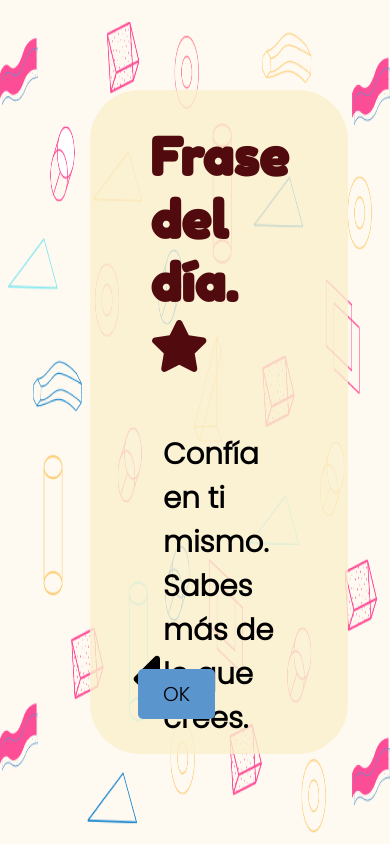
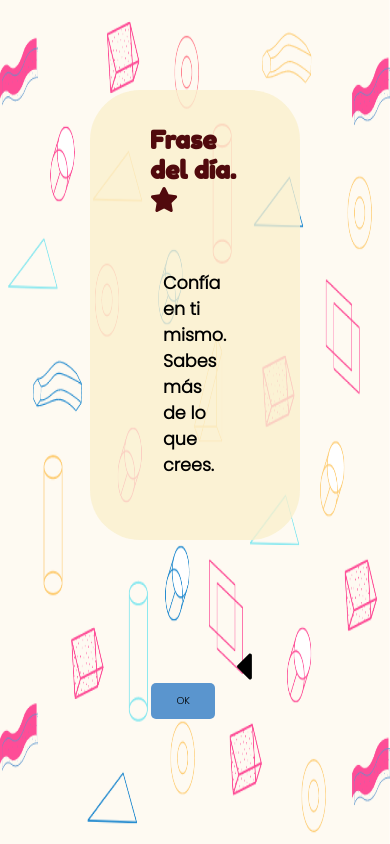
Before and after one commit to Sofiagz21/KOMUYA, a React (Create React App) app: page /Frase1 in a window 390 px wide. Built offline with nearby package versions, Linux system fonts and the light colour scheme; a web font is replaced by a local one.

Commit message:
Cambios en el responsive -Andrea

```diff
--- a/src/components/Frases/stylesFrases.css
+++ b/src/components/Frases/stylesFrases.css
@@ -68,3 +68,55 @@ background-color: #5A95CE;
    text-decoration: none;
    cursor: pointer;
 }
+
+@media (max-width:420px){
+
+    .titleFrase{
+        font-family: 'Fredoka One', cursive;
+        color: #510A0D;
+        text-shadow: rgba(0, 0, 0, 0,25);
+        font-size:  25px;
+        margin:20px 45px;
+    }
+
+    .boxText{
+        display: flex;
+        font-family: 'Poppins', sans-serif;
+        font-size: 15px;
+        margin:35px 58px;
+    }
+
+    .cardFrase{
+        display:flex;
+        flex-direction: column;
+        background: rgba(250, 240, 206, 0.8);
+        margin: 90px;
+        border-radius: 50px;
+        height: 450px;
+        padding: 15px;
+
+    }
+
+    .contenedor{
+        background-image: url("../../utils/images/Frases/retosFondo.png");
+        background-size: 100%;
+        width: 100%;
+        background-repeat: no-repeat;
+        background-size: 100% 100%;
+        display: flex;
+    }
+
+    .ok{
+        font-size: 10px;
+        margin-top: 62px;
+        }
+
+
+        .fa-caret-left{
+            font-size: 45px;
+            position: absolute;
+            color: black;
+            bottom: 25px;
+            margin: 130px;
+         }
+}
```
